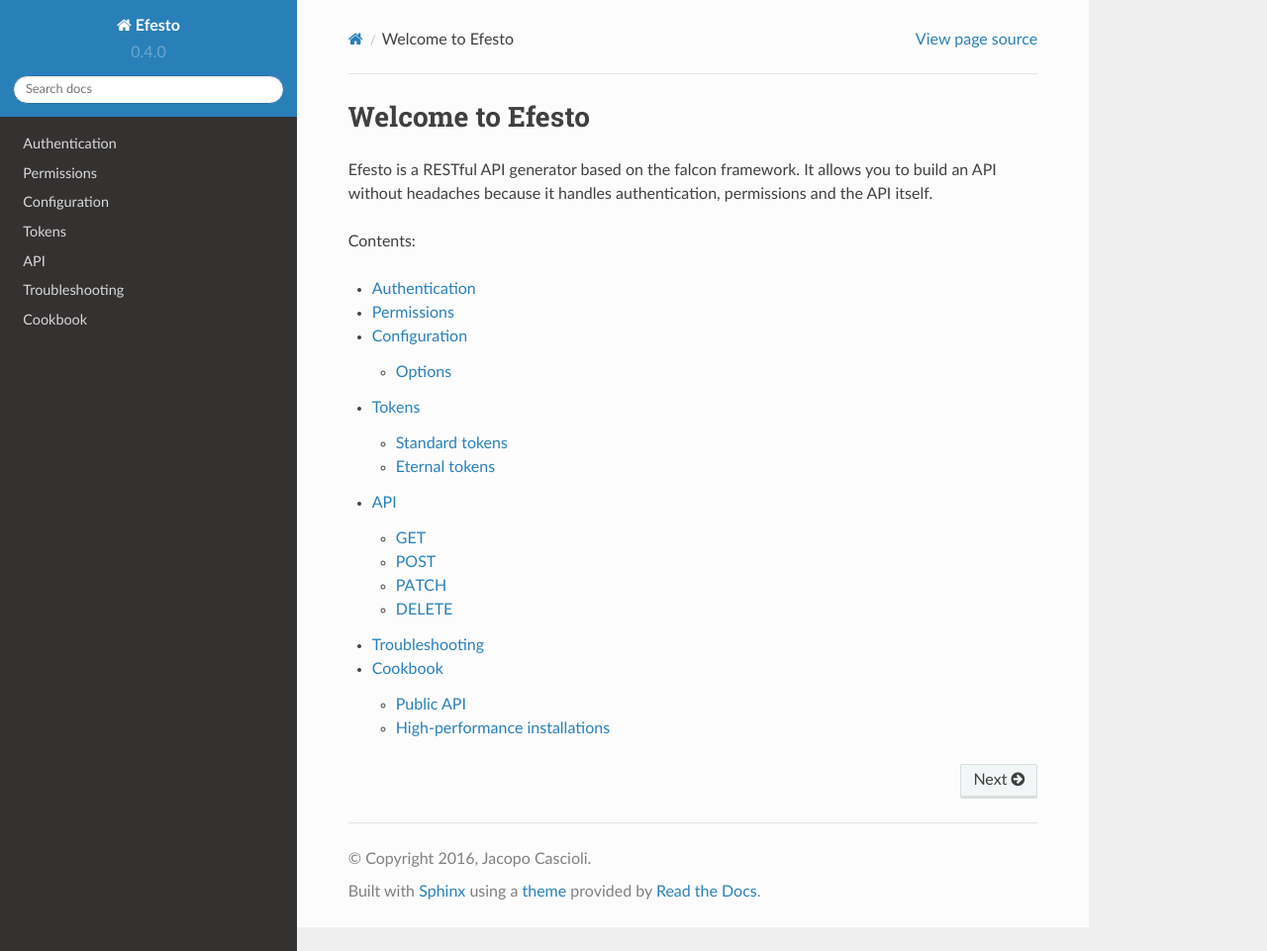
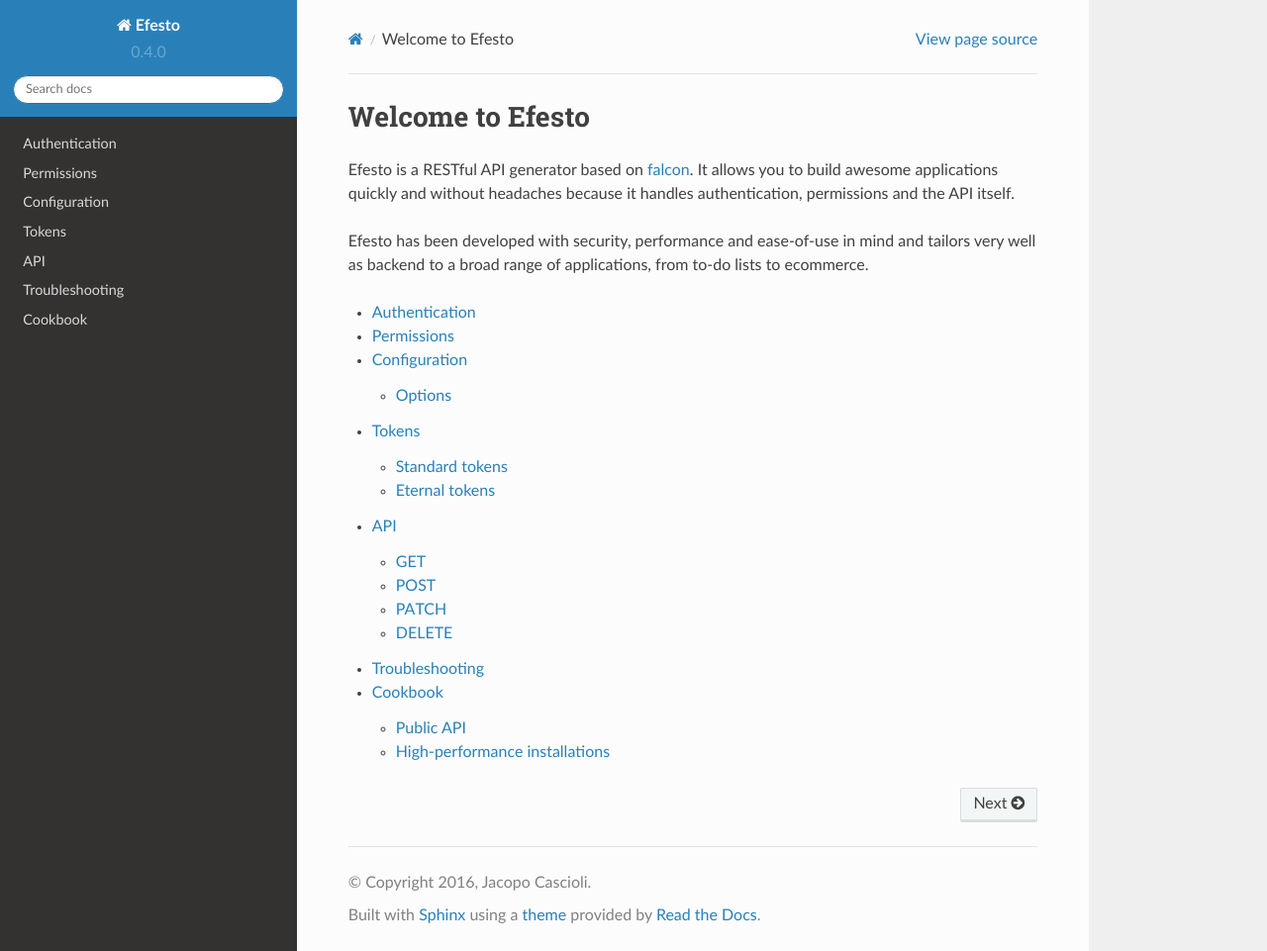
Before and after one commit to gitter-badger/efesto, a Sphinx documentation site: the page built from docs/index.rst, in a window 1280 px wide and 961 px high. Shown: the whole window at 99% size. Built offline with Sphinx 7.4.7 and the Read the Docs theme 2.0.0, drawn with Linux system fonts in a browser that asks for light colours.

Commit message:
docs(index): improve home description

```diff
--- a/docs/index.rst
+++ b/docs/index.rst
@@ -1,11 +1,15 @@
 Welcome to Efesto
 =================
 
-Efesto is a RESTful API generator based on the falcon framework. It allows you
-to build an API without headaches because it handles authentication,
-permissions and the API itself.
+Efesto is a RESTful API generator based on
+`falcon <https://github.com/falconry/falcon>`_. It allows you to
+build awesome applications quickly and without headaches because it handles
+authentication, permissions and the API itself.
 
-Contents:
+Efesto has been developed with security, performance and ease-of-use in mind and
+tailors very well as backend to a broad range of applications, from to-do lists
+to ecommerce.
+
 
 .. toctree::
    :maxdepth: 2
```
